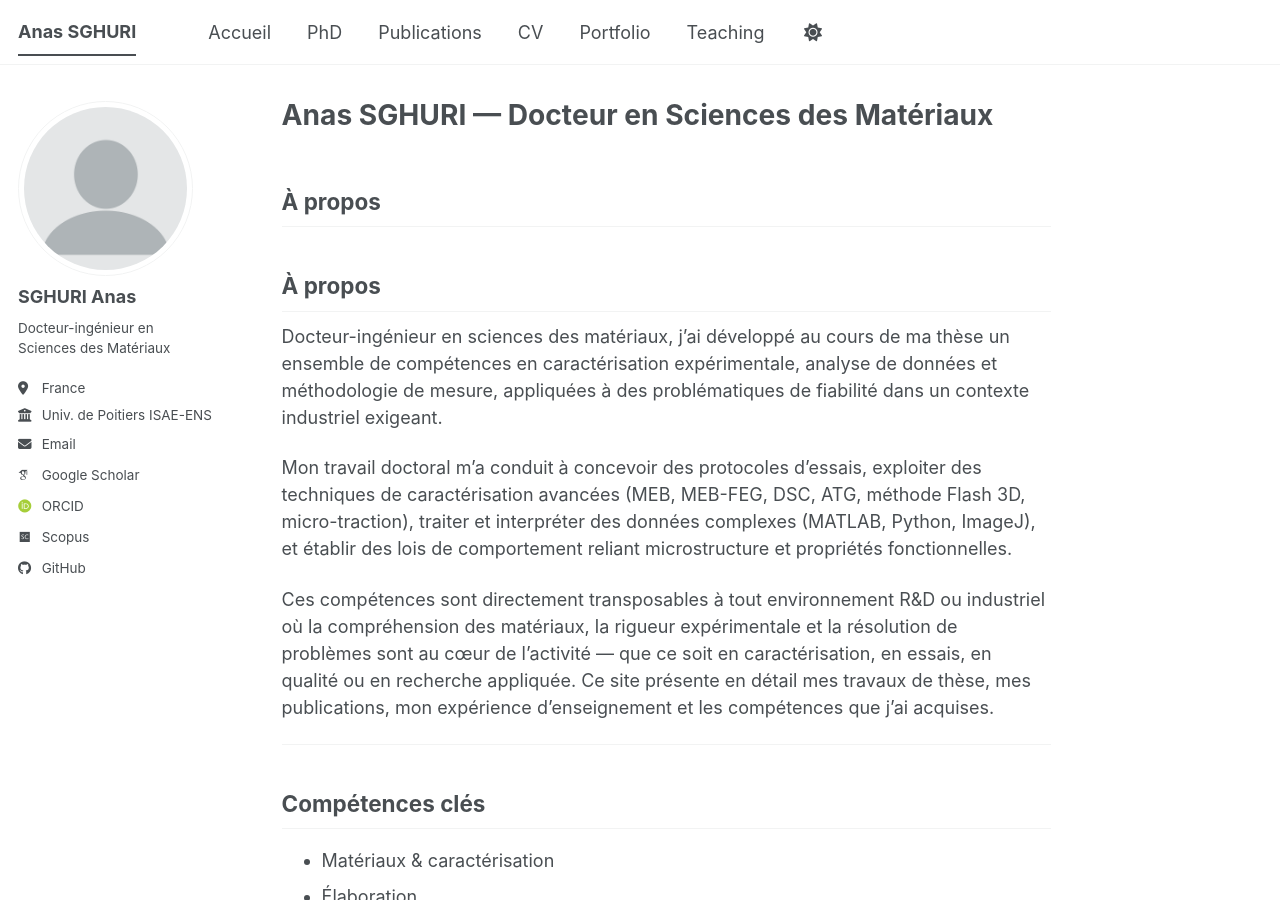
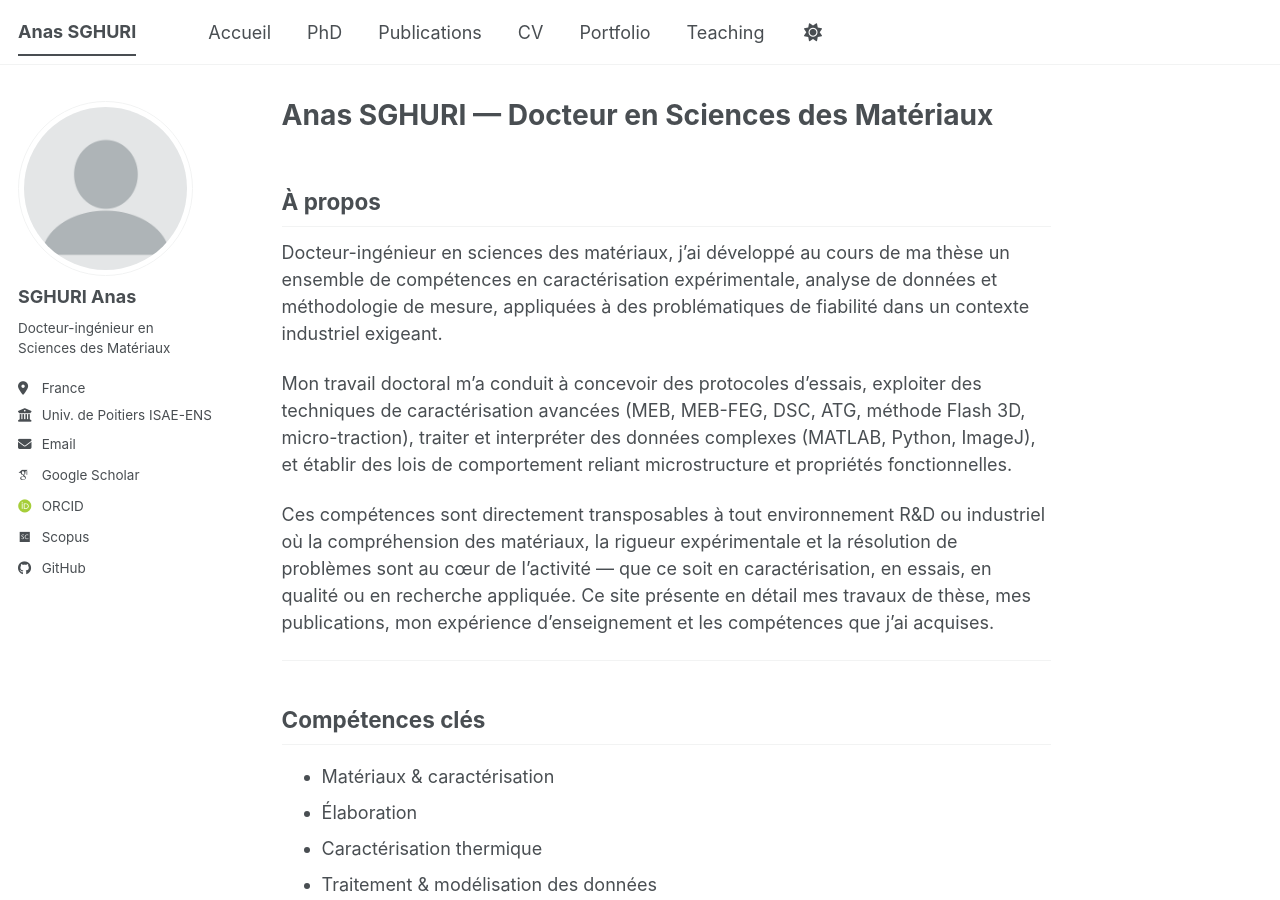
Before and after one commit to Anas-Sg-git/anas-sghuri, a Jekyll site: the page built from _pages/about.md, in a window 1280 px wide and 900 px high. Built offline with Jekyll 4.4.1, drawn with Linux system fonts in a browser that asks for light colours; some web fonts are replaced; a script bundle is joined from its source files by our own code; library files that are not in the unit come from our copies.

Commit message:
Update about.md

```diff
--- a/_pages/about.md
+++ b/_pages/about.md
@@ -3,8 +3,6 @@ permalink: /
 title: "Anas SGHURI — Docteur en Sciences des Matériaux"
 author_profile: true
 ---
-
-## À propos
 
 ## À propos
 
```
